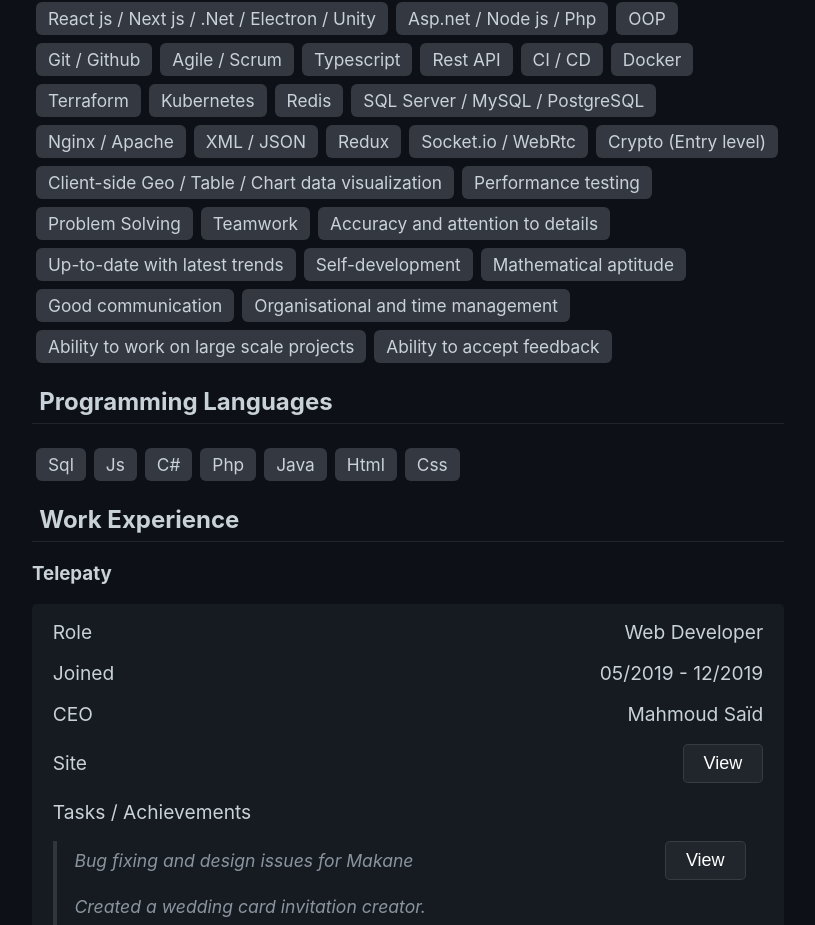
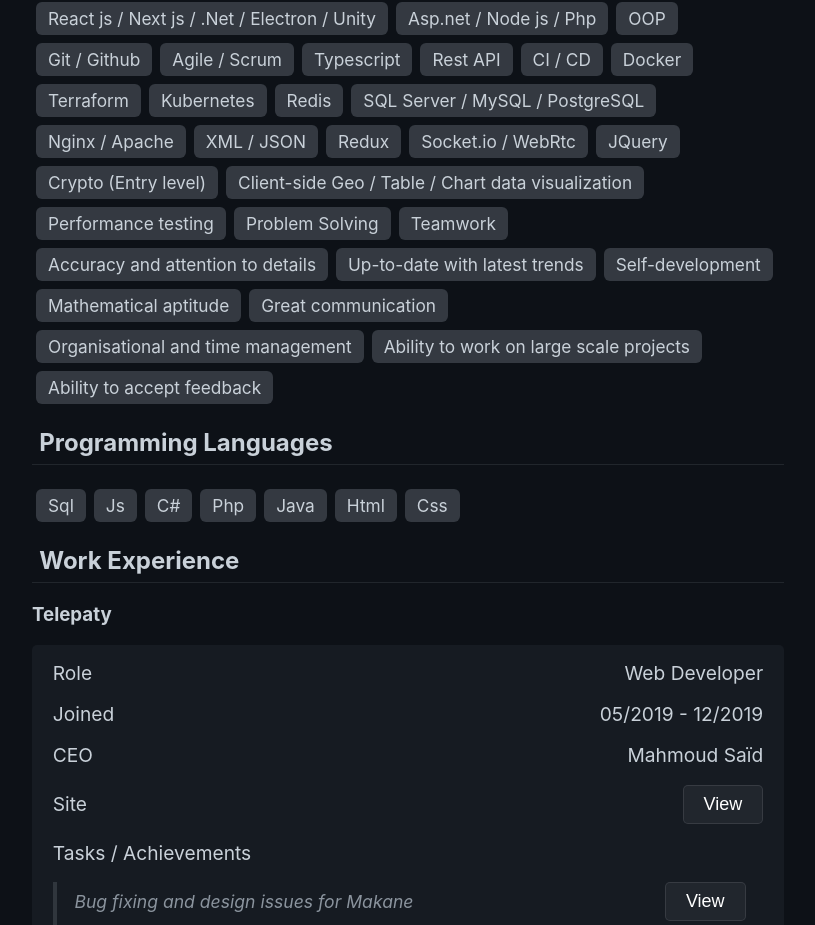
Before and after one commit to ahmadmarhaba/ahmadmarhaba.github.io, a React (Create React App) app: page / in a window 1280 px wide. Shown: the part 800-1725 px from the top of the page, without its empty margins (232-1047 px from the left). Built offline with nearby package versions, Linux system fonts and the light colour scheme.

Commit message:
Update Skills.js

```diff
--- a/src/Component/Skills.js
+++ b/src/Component/Skills.js
@@ -22,6 +22,7 @@ function Skills() {
                 <span>{`XML / JSON`}</span>
                 <span>{`Redux`}</span>
                 <span>{`Socket.io / WebRtc`}</span>
+                <span>{`JQuery`}</span>
                 <span>{`Crypto (Entry level)`}</span>
                 <span>{`Client-side Geo / Table / Chart data visualization`}</span>
                 <span>{`Performance testing`}</span>
@@ -31,7 +32,7 @@ function Skills() {
                 <span>{`Up-to-date with latest trends`}</span>
                 <span>{`Self-development`}</span>
                 <span>{`Mathematical aptitude`}</span>
-                <span>{`Good communication`}</span>
+                <span>{`Great communication`}</span>
                 <span>{`Organisational and time management`}</span>
                 <span>{`Ability to work on large scale projects`}</span>
                 <span>{`Ability to accept feedback`}</span>
```
